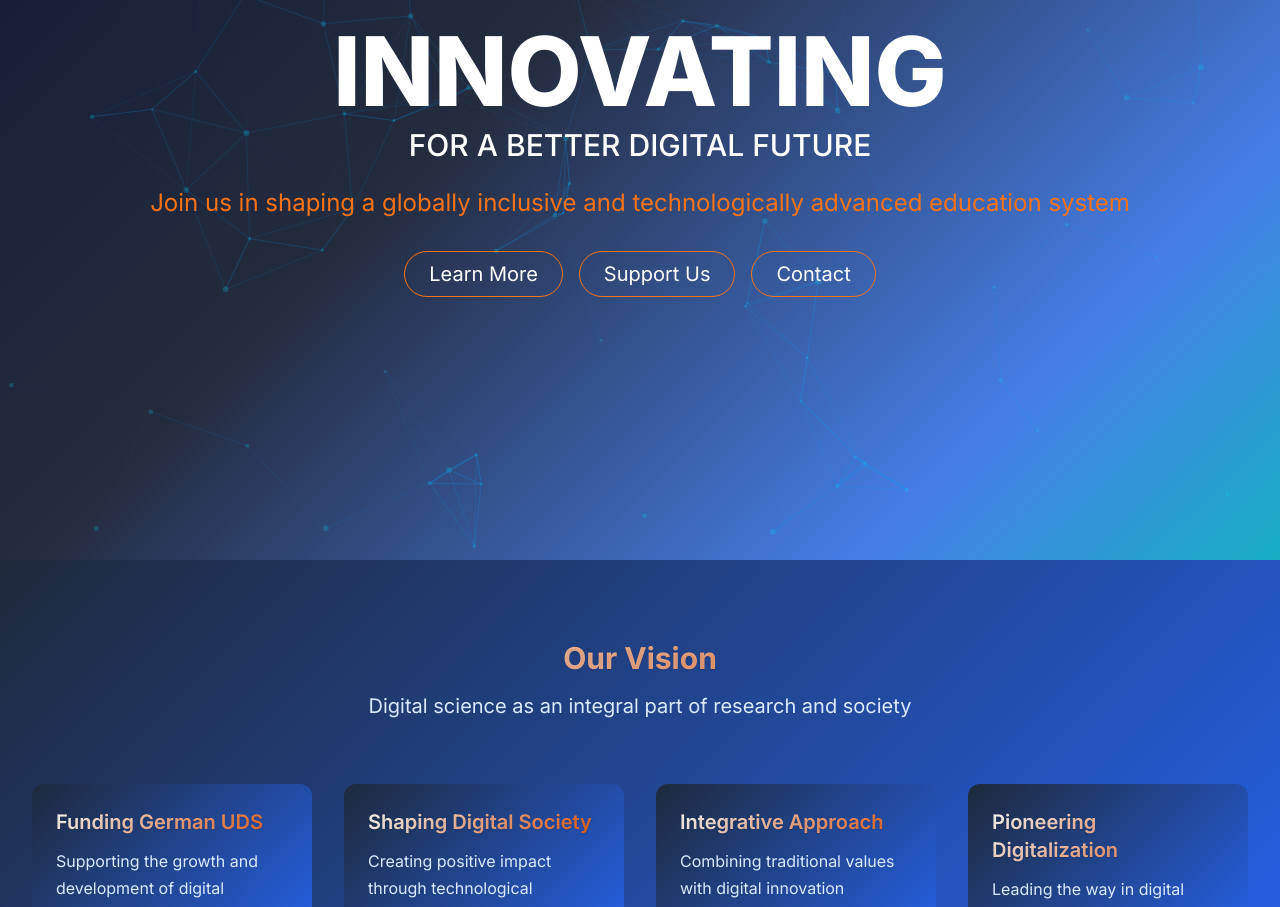
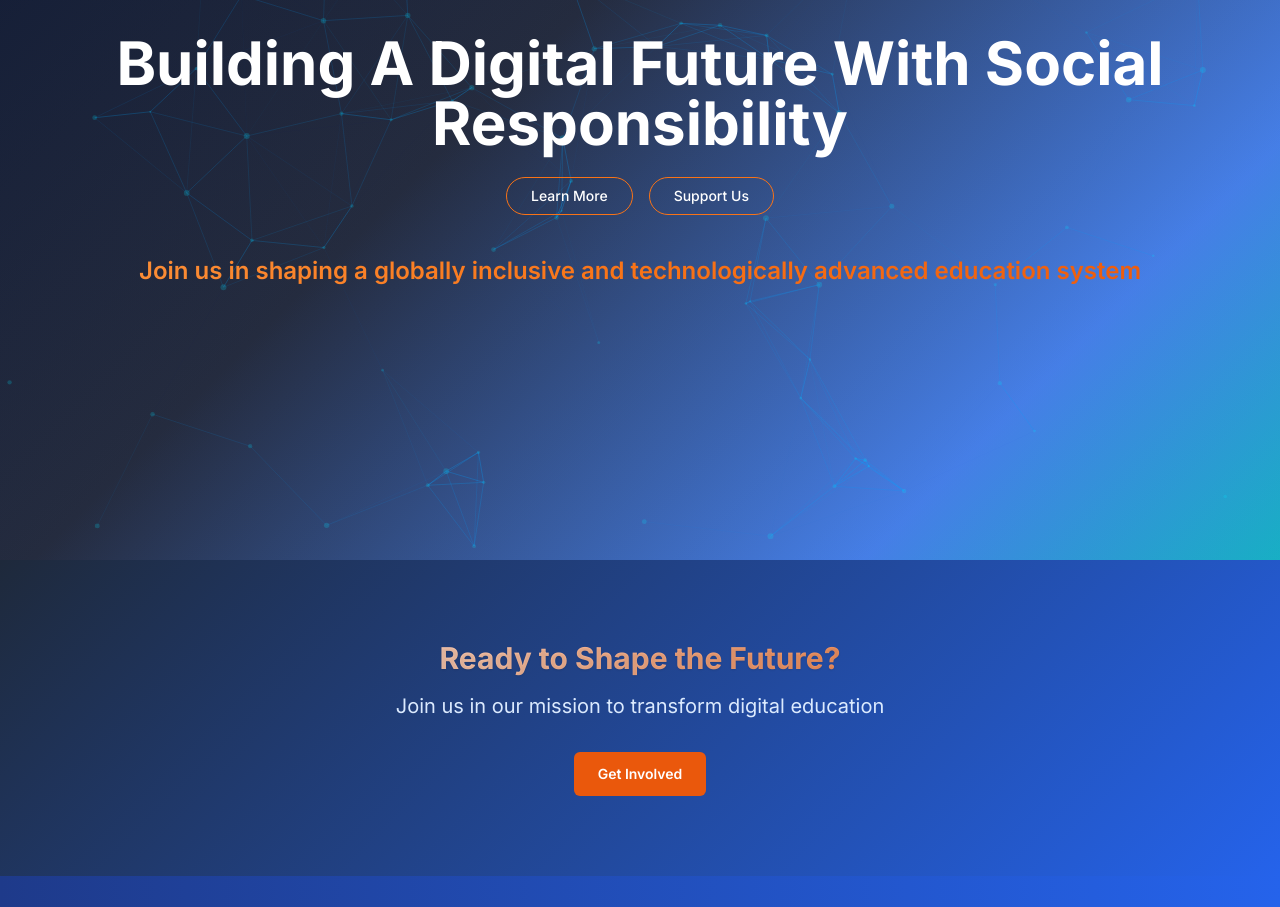
Before and after one commit to UDS-Potsdam-Innovation-Lab/foundation-website, a Next.js app: page / in a window 1280 px wide. Shown: the part 240-1147 px from the top of the page. Built offline with nearby package versions, Linux system fonts and the light colour scheme.

Commit message:
made changes in about values, and core principles

```diff
--- a/app/about/page.tsx
+++ b/app/about/page.tsx
@@ -89,38 +89,15 @@
           >
             <h2 className="text-3xl font-bold mb-12 gradient-text">Why the Foundation Exists</h2>
             <p className="text-body max-w-3xl mx-auto mb-12 text-orange-400">
-              Promoting digital transformation and equal opportunity through lifelong digital skills
+              Advancing lifelong digital skills to foster equity and innovation in a changing world
             </p>
-            <div className="grid grid-cols-1 md:grid-cols-2 lg:grid-cols-4 gap-8">
-              {[
-                {
-                  title: 'Funding German UDS',
-                  description: 'Supporting the growth and development of digital education initiatives',
-                },
-                {
-                  title: 'Shaping Digital Society',
-                  description: 'Creating positive impact through technological advancement',
-                },
-                {
-                  title: 'Integrative Approach',
-                  description: 'Combining traditional values with digital innovation',
-                },
-                {
-                  title: 'Pioneering Digitalization',
-                  description: 'Leading the way in digital transformation',
-                },
-              ].map((item, index) => (
-                <motion.div
-                  key={index}
-                  initial={{ opacity: 0, y: 20 }}
-                  whileInView={{ opacity: 1, y: 0 }}
-                  transition={{ delay: index * 0.2 }}
-                  className="p-6 rounded-xl card-blue-gradient text-white hover:shadow-glow transition-shadow duration-300"
-                >
-                  <h3 className="text-xl font-semibold mb-3 gradient-text">{item.title}</h3>
-                  <p className="text-body">{item.description}</p>
-                </motion.div>
-              ))}
+            <div className="mt-12">
+              <a
+                href="/values"
+                className="px-6 py-2 border border-orange-500 rounded-full text-white text-sm font-medium hover:bg-orange-500 hover:text-white transition"
+              >
+                Learn More
+              </a>
             </div>
           </motion.div>
         </div>
--- a/app/page.tsx
+++ b/app/page.tsx
@@ -14,75 +14,27 @@
             animate={{ opacity: 1, y: 0 }}
             transition={{ duration: 0.8 }}
           >
-            <h1 className="text-6xl md:text-8xl font-extrabold mb-2 text-highlight">
-              INNOVATING
+            <h1 className="text-4xl md:text-6xl font-bold mb-6 text-highlight">
+              Building A Digital Future With Social Responsibility
             </h1>
-            <h2 className="text-2xl md:text-3xl font-medium mb-6 text-highlight">
-              FOR A BETTER DIGITAL FUTURE
-            </h2>
-            <p className="text-xl md:text-2xl text-orange-500 mb-8">Join us in shaping a globally inclusive and technologically advanced education system
-            </p>
-            <div className="flex flex-wrap justify-center gap-4">
-              <a href="/about" className="text-white border border-orange-500 text-lg md:text-xl px-6 py-2 rounded-full hover:bg-orange-500 hover:text-white transition">
+            <div className="flex flex-wrap justify-center gap-4 mb-10">
+              <a
+                href="/about"
+                className="px-6 py-2 border border-orange-500 rounded-full text-white text-sm font-medium hover:bg-orange-500 hover:text-white transition"
+              >
                 Learn More
               </a>
-              <a href="/get-involved" className="text-white border border-orange-500 text-lg md:text-xl px-6 py-2 rounded-full hover:bg-orange-500 hover:text-white transition">
+              <a
+                href="/get-involved"
+                className="px-6 py-2 border border-orange-500 rounded-full text-white text-sm font-medium hover:bg-orange-500 hover:text-white transition"
+              >
                 Support Us
               </a>
-              <a href="/contact" className="text-white border border-orange-500 text-lg md:text-xl px-6 py-2 rounded-full hover:bg-orange-500 hover:text-white transition">
-                Contact
-              </a>
             </div>
-          </motion.div>
-        </div>
-      </section>
-
-      {/* Vision Section */}
-      <section className="py-20 card-blue-gradient">
-        <div className="max-w-7xl mx-auto px-4 sm:px-6 lg:px-8">
-          <motion.div
-            initial={{ opacity: 0, y: 20 }}
-            whileInView={{ opacity: 1, y: 0 }}
-            transition={{ duration: 0.8 }}
-            className="text-center mb-16"
-          >
-            <h2 className="text-3xl font-bold mb-4 gradient-text">Our Vision</h2>
-            <p className="text-xl text-blue-100">
-              Digital science as an integral part of research and society
+            <p className="text-xl md:text-2xl bg-gradient-to-r from-orange-400 via-orange-500 to-orange-600 bg-clip-text text-transparent font-semibold mt-4">
+              Join us in shaping a globally inclusive and technologically advanced education system
             </p>
           </motion.div>
-
-          <div className="grid grid-cols-1 md:grid-cols-2 lg:grid-cols-4 gap-8">
-            {[
-              {
-                title: 'Funding German UDS',
-                description: 'Supporting the growth and development of digital education',
-              },
-              {
-                title: 'Shaping Digital Society',
-                description: 'Creating positive impact through technological advancement',
-              },
-              {
-                title: 'Integrative Approach',
-                description: 'Combining traditional values with digital innovation',
-              },
-              {
-                title: 'Pioneering Digitalization',
-                description: 'Leading the way in digital transformation',
-              },
-            ].map((feature, index) => (
-              <motion.div
-                key={index}
-                initial={{ opacity: 0, y: 20 }}
-                whileInView={{ opacity: 1, y: 0 }}
-                transition={{ delay: index * 0.2 }}
-                className="p-6 rounded-xl card-blue-gradient text-white hover:shadow-glow transition-shadow duration-300"
-              >
-                <h3 className="text-xl font-semibold mb-3 gradient-text">{feature.title}</h3>
-                <p className="text-blue-100">{feature.description}</p>
-              </motion.div>
-            ))}
-          </div>
         </div>
       </section>
 
--- a/app/values/guiding-principles.tsx
+++ b/app/values/guiding-principles.tsx
@@ -1,59 +1,72 @@
 'use client';
 import { motion } from 'framer-motion';
-import SectionTitle from '../components/ui/SectionTitle';
+import Image from 'next/image';
 
-export default function GuidingPrinciples() {
-  const principles = [
+export default function About() {
+  const guidingPrinciples = [
     {
       title: 'Shape the Digital Future',
       description: 'Leading innovation in digital education and research',
-      icon: '🚀',
+      image: '/principle1.jpg',
     },
     {
       title: 'Establish Digital Science',
       description: 'Creating new standards in digital academic excellence',
-      icon: '🔬',
+      image: '/principle2.jpg',
     },
     {
       title: 'Promote Young Talent',
       description: 'Nurturing the next generation of digital innovators',
-      icon: '⭐',
+      image: '/principle3.jpg',
     },
     {
       title: 'Support Education',
       description: 'Developing essential competencies for the digital age',
-      icon: '📚',
+      image: '/principle4.jpg',
     },
   ];
 
   return (
     <main className="pt-24">
+
       <section className="py-20 hero-gradient">
   <div className="max-w-7xl mx-auto px-4 sm:px-6 lg:px-8">
-          <SectionTitle
-            title="Guiding Principles"
-            subtitle="Our core principles that shape the future of digital education"
-          />
-
+    <motion.h2
+      initial={{ opacity: 0, y: 20 }}
+      animate={{ opacity: 1, y: 0 }}
+      transition={{ duration: 0.8 }}
+      className="text-4xl font-bold mb-4 gradient-text text-center"
+    >
+      Guiding Principles
+    </motion.h2>
+    <motion.p
+      initial={{ opacity: 0, y: 20 }}
+      animate={{ opacity: 1, y: 0 }}
+      transition={{ duration: 0.8, delay: 0.2 }}
+      className="text-lg text-white max-w-3xl mx-auto mb-12 text-center"
+    >
+      Our guiding principles inspire how we shape, support, and strengthen the digital future.
+    </motion.p>
     <div className="grid grid-cols-1 md:grid-cols-2 lg:grid-cols-4 gap-8">
-            {principles.map((principle, index) => (
+      {guidingPrinciples.map((principle, index) => (
         <motion.div
           key={index}
           initial={{ opacity: 0, y: 20 }}
           whileInView={{ opacity: 1, y: 0 }}
-                transition={{
-                  delay: index * 0.2,
-                  duration: 0.5
-                }}
-                whileHover={{
-                  scale: 1.05,
-                  transition: { duration: 0.2 }
-                }}
-                className="card-blue-gradient p-6 rounded-xl shadow-lg hover:shadow-glow transform transition-all duration-300"
+          transition={{ delay: index * 0.2, duration: 0.6 }}
+          className="relative flex flex-col h-full rounded-xl overflow-hidden shadow-lg hover:shadow-glow transform transition-all duration-300"
         >
-                <div className="text-4xl mb-4">{principle.icon}</div>
-                <h3 className="text-xl font-bold mb-3 gradient-text">{principle.title}</h3>
-                <p className="text-body">{principle.description}</p>
+          <Image
+            src={principle.image}
+            alt={principle.title}
+            width={500}
+            height={300}
+            className="object-cover w-full h-48 rounded-t-xl"
+          />
+          <div className="p-6 bg-gradient-to-br from-blue-800 to-blue-600 text-white flex-grow flex flex-col justify-between">
+            <h3 className="text-xl font-bold mb-2 gradient-text">{principle.title}</h3>
+            <p className="text-body text-sm">{principle.description}</p>
+          </div>
         </motion.div>
       ))}
     </div>
```
Also changed, not shown: 1 other file (tests, documents, lock files or other folders). Lines whose indentation alone changed are shown as unchanged.
